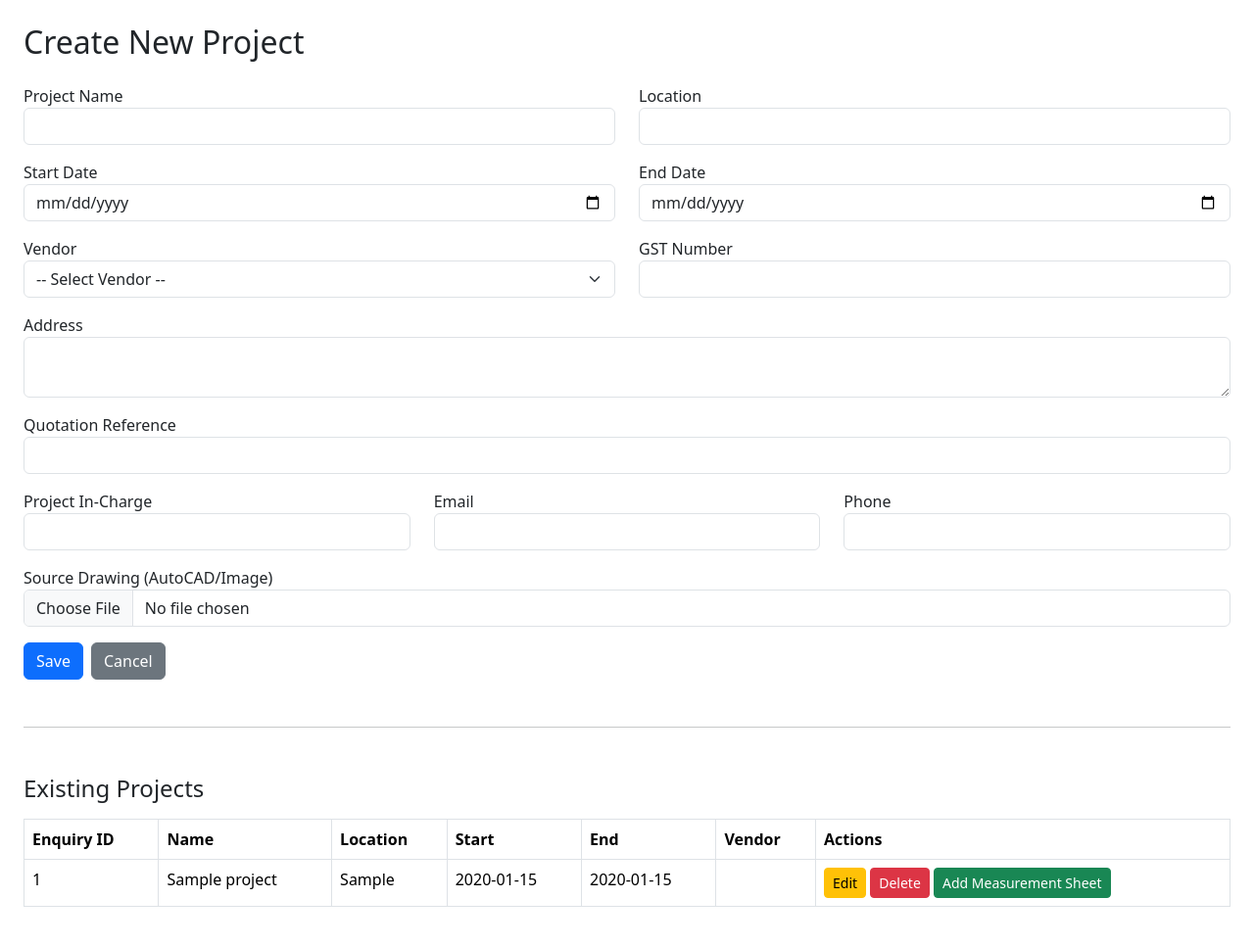
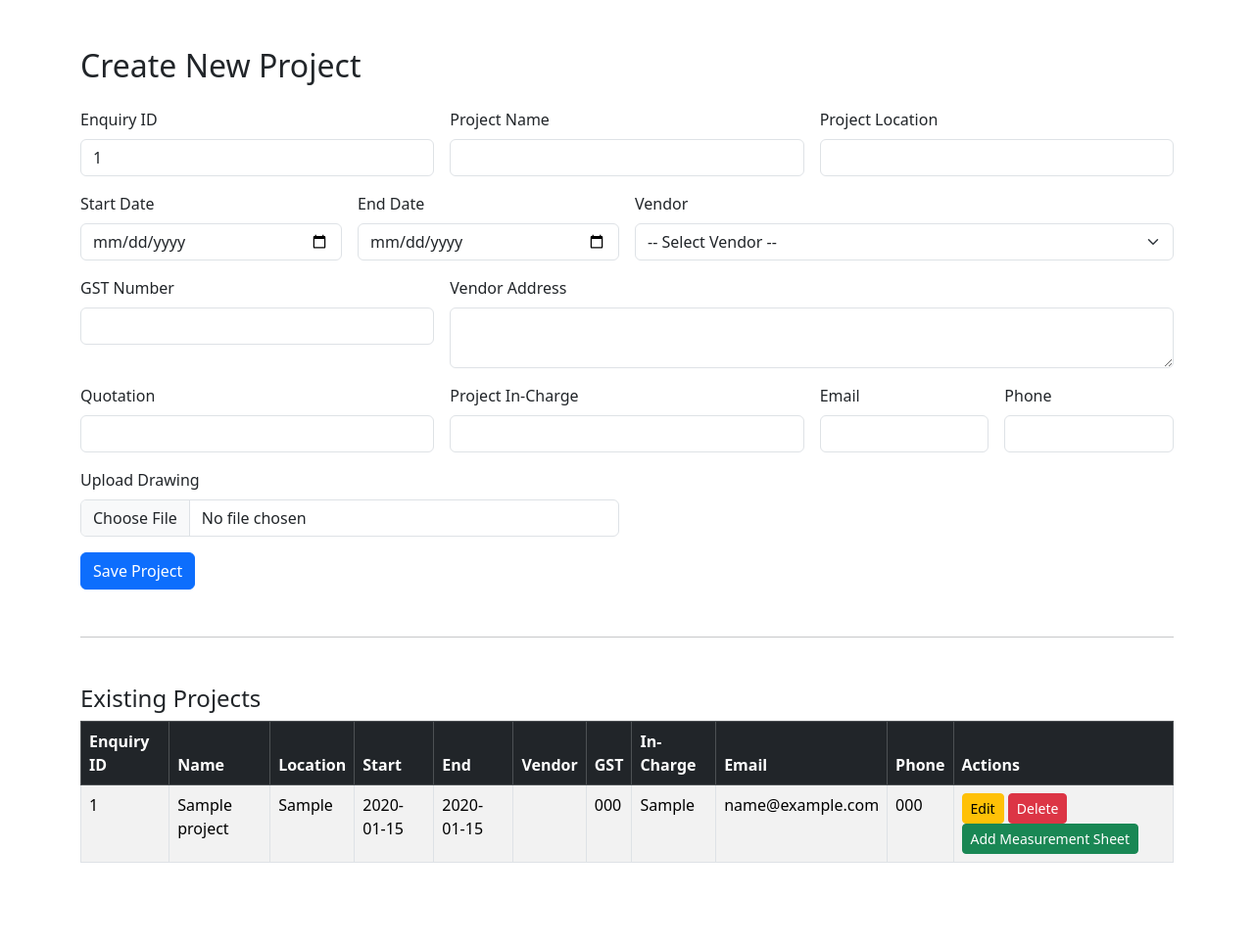
Before and after one commit to sampletech18/Ductease, a Flask app: template templates/new_project.html in a window 1280 px wide. Shown: the whole page at 98% size. After the commit the page ends 881 px from the top, so only its background shows below. Run offline with Flask 3, Linux system fonts and the light colour scheme; tables that the repository leaves empty hold one stand-in row (values such as "Sample post"); the template is opened without the code that fills it: values that come from a table or form of the project are taken from there, most other values are stand-ins (such as "Sample title", 1, 10 or a date in 2020).

Commit message:
Update new_project.html

```diff
--- a/templates/new_project.html
+++ b/templates/new_project.html
@@ -10,40 +10,46 @@
       const selectedOption = vendorSelect.options[vendorSelect.selectedIndex];
       const gst = selectedOption.getAttribute("data-gst");
       const address = selectedOption.getAttribute("data-address");
+
       document.getElementById("gst_number").value = gst || '';
       document.getElementById("address").value = address || '';
     }
   </script>
 </head>
-<body class="p-4">
+<body>
+  <div class="container mt-5">
+    <h2 class="mb-4">Create New Project</h2>
 
-  <h2 class="mb-4">Create New Project</h2>
-  <form action="/new_project" method="POST" enctype="multipart/form-data">
-    <div class="row mb-3">
-      <div class="col-md-6">
-        <label>Project Name</label>
+    <!-- Project Form -->
+    <form action="{{ url_for('new_project') }}" method="POST" enctype="multipart/form-data" class="row g-3">
+
+      <div class="col-md-4">
+        <label for="enquiry_id" class="form-label">Enquiry ID</label>
+        <input type="text" name="enquiry_id" id="enquiry_id" class="form-control" value="{{ enquiry_id }}" readonly>
+      </div>
+
+      <div class="col-md-4">
+        <label for="name" class="form-label">Project Name</label>
         <input type="text" name="name" class="form-control" required>
       </div>
-      <div class="col-md-6">
-        <label>Location</label>
+
+      <div class="col-md-4">
+        <label for="location" class="form-label">Project Location</label>
         <input type="text" name="location" class="form-control" required>
       </div>
+
+      <div class="col-md-3">
+        <label for="start_date" class="form-label">Start Date</label>
+        <input type="date" name="start_date" class="form-control" required>
       </div>
 
-    <div class="row mb-3">
-      <div class="col-md-6">
-        <label>Start Date</label>
-        <input type="date" name="start_date" class="form-control" required>
-      </div>
-      <div class="col-md-6">
-        <label>End Date</label>
+      <div class="col-md-3">
+        <label for="end_date" class="form-label">End Date</label>
         <input type="date" name="end_date" class="form-control" required>
       </div>
-    </div>
 
-    <div class="row mb-3">
       <div class="col-md-6">
-        <label>Vendor</label>
+        <label for="vendor_id" class="form-label">Vendor</label>
         <select name="vendor_id" id="vendor_id" class="form-select" onchange="fillVendorDetails()" required>
           <option value="">-- Select Vendor --</option>
           {% for vendor in vendors %}
@@ -53,53 +59,54 @@
           {% endfor %}
         </select>
       </div>
-      <div class="col-md-6">
-        <label>GST Number</label>
+
+      <div class="col-md-4">
+        <label for="gst_number" class="form-label">GST Number</label>
         <input type="text" name="gst_number" id="gst_number" class="form-control" readonly>
       </div>
-    </div>
 
-    <div class="mb-3">
-      <label>Address</label>
+      <div class="col-md-8">
+        <label for="address" class="form-label">Vendor Address</label>
         <textarea name="address" id="address" class="form-control" rows="2" readonly></textarea>
       </div>
 
-    <div class="mb-3">
-      <label>Quotation Reference</label>
+      <div class="col-md-4">
+        <label for="quotation" class="form-label">Quotation</label>
         <input type="text" name="quotation" class="form-control">
       </div>
 
-    <div class="row mb-3">
       <div class="col-md-4">
-        <label>Project In-Charge</label>
+        <label for="project_incharge" class="form-label">Project In-Charge</label>
         <input type="text" name="project_incharge" class="form-control">
       </div>
-      <div class="col-md-4">
-        <label>Email</label>
+
+      <div class="col-md-2">
+        <label for="email" class="form-label">Email</label>
         <input type="email" name="email" class="form-control">
       </div>
-      <div class="col-md-4">
-        <label>Phone</label>
+
+      <div class="col-md-2">
+        <label for="phone" class="form-label">Phone</label>
         <input type="text" name="phone" class="form-control">
       </div>
+
+      <div class="col-md-6">
+        <label for="source_drawing" class="form-label">Upload Drawing</label>
+        <input type="file" name="source_drawing" class="form-control" accept=".pdf,.png,.jpg,.jpeg,.dwg,.dxf">
       </div>
 
-    <div class="mb-3">
-      <label>Source Drawing (AutoCAD/Image)</label>
-      <input type="file" name="source_drawing" class="form-control">
-    </div>
-
-    <div class="d-flex gap-2">
-      <button type="submit" class="btn btn-primary">Save</button>
-      <a href="/dashboard" class="btn btn-secondary">Cancel</a>
+      <div class="col-12">
+        <button type="submit" class="btn btn-primary">Save Project</button>
       </div>
     </form>
 
     <hr class="my-5">
 
+    <!-- Live Project Table -->
     <h4>Existing Projects</h4>
-  <table class="table table-bordered mt-3">
-    <thead>
+    <div class="table-responsive">
+      <table class="table table-bordered table-striped">
+        <thead class="table-dark">
           <tr>
             <th>Enquiry ID</th>
             <th>Name</th>
@@ -107,6 +114,10 @@
             <th>Start</th>
             <th>End</th>
             <th>Vendor</th>
+            <th>GST</th>
+            <th>In-Charge</th>
+            <th>Email</th>
+            <th>Phone</th>
             <th>Actions</th>
           </tr>
         </thead>
@@ -118,16 +129,23 @@
               <td>{{ project.location }}</td>
               <td>{{ project.start_date }}</td>
               <td>{{ project.end_date }}</td>
-          <td>{{ project.vendor.name }}</td>
+              <td>{{ project.vendor.name if project.vendor else '' }}</td>
+              <td>{{ project.gst_number }}</td>
+              <td>{{ project.project_incharge }}</td>
+              <td>{{ project.email }}</td>
+              <td>{{ project.phone }}</td>
               <td>
-            <a href="/edit_project/{{ project.id }}" class="btn btn-sm btn-warning">Edit</a>
-            <a href="/delete_project/{{ project.id }}" class="btn btn-sm btn-danger">Delete</a>
-            <a href="/measurement_sheet/{{ project.id }}" class="btn btn-sm btn-success">Add Measurement Sheet</a>
+                <a href="{{ url_for('edit_project', project_id=project.id) }}" class="btn btn-sm btn-warning">Edit</a>
+                <form action="{{ url_for('delete_project', project_id=project.id) }}" method="POST" style="display:inline;" onsubmit="return confirm('Are you sure?');">
+                  <button type="submit" class="btn btn-sm btn-danger">Delete</button>
+                </form>
+                <a href="{{ url_for('measurement_sheet', project_id=project.id) }}" class="btn btn-sm btn-success">Add Measurement Sheet</a>
               </td>
             </tr>
           {% endfor %}
         </tbody>
       </table>
-
+    </div>
+  </div>
 </body>
 </html>
```
Lines whose indentation alone changed are shown as unchanged.
